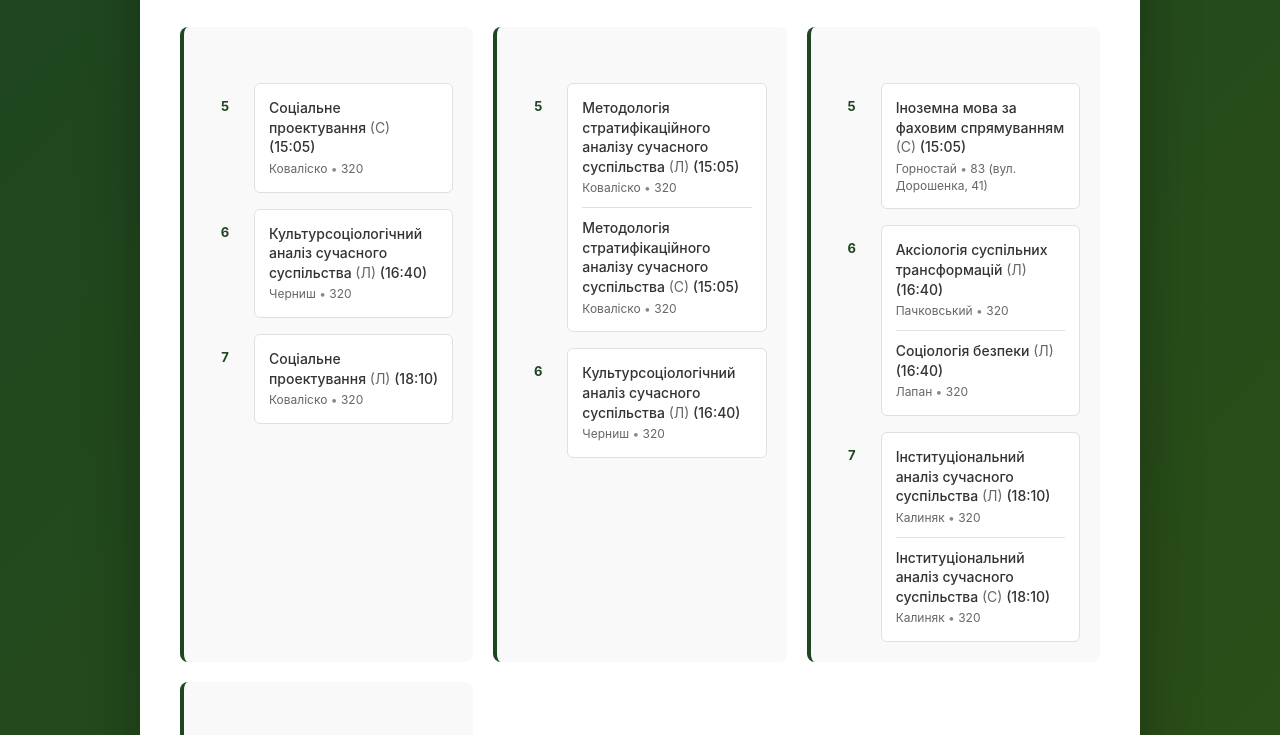
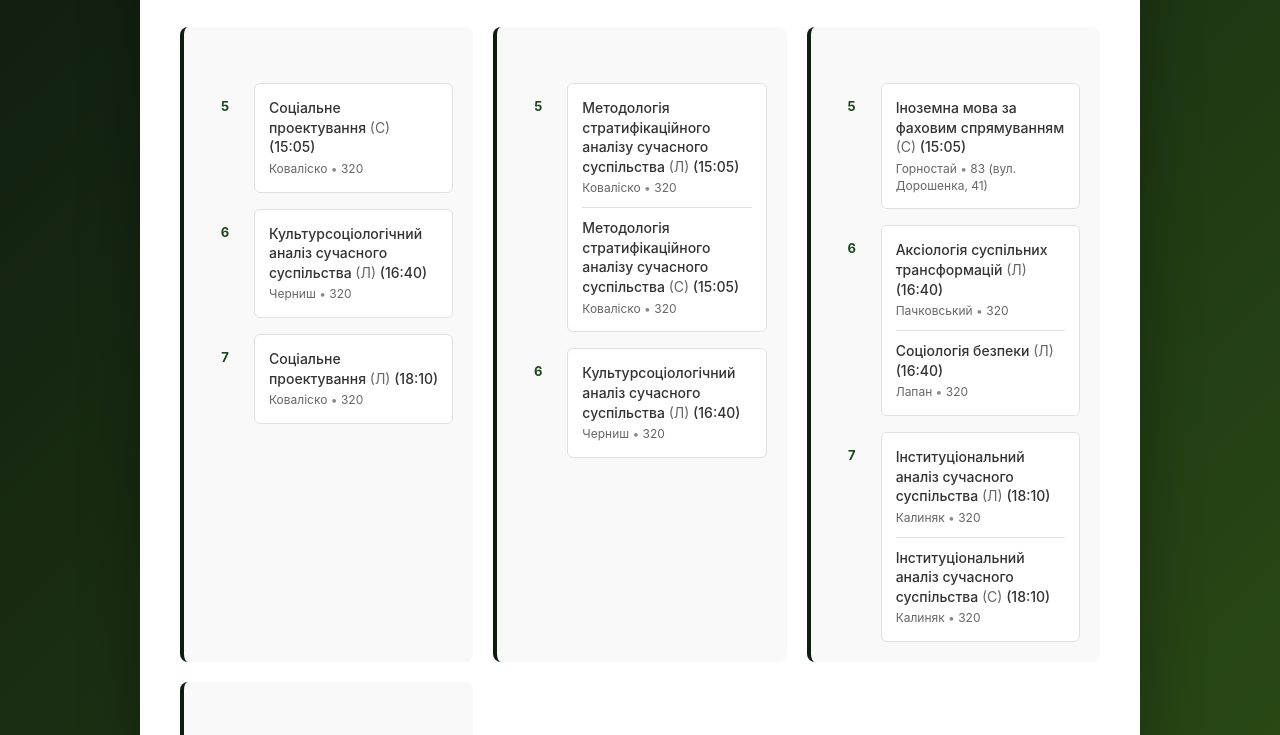
Before and after one commit to AnastasiaFalk/schedule, a plain HTML site: page index.html in a window 1280 px wide. Shown: the part 144-879 px from the top of the page. Drawn offline with Linux system fonts and the light colour scheme.

Commit message:
Update background and border colors in index.html

```diff
--- a/index.html
+++ b/index.html
@@ -13,7 +13,7 @@
 
         body {
             font-family: -apple-system, BlinkMacSystemFont, 'Segoe UI', Roboto, 'Helvetica Neue', Arial, sans-serif;
-            background: linear-gradient(135deg, #1e4620 0%, #2d5016 100%);
+            background: linear-gradient(135deg, #0f1c10 0%, #2d5016 100%);
             min-height: 100vh;
             padding: 20px;
         }
@@ -53,7 +53,7 @@
 
         .day {
             background: #f9f9f9;
-            border-left: 4px solid #1e4620;
+            border-left: 4px solid #0f1c10;
             border-radius: 8px;
             padding: 20px;
             position: relative;
```
